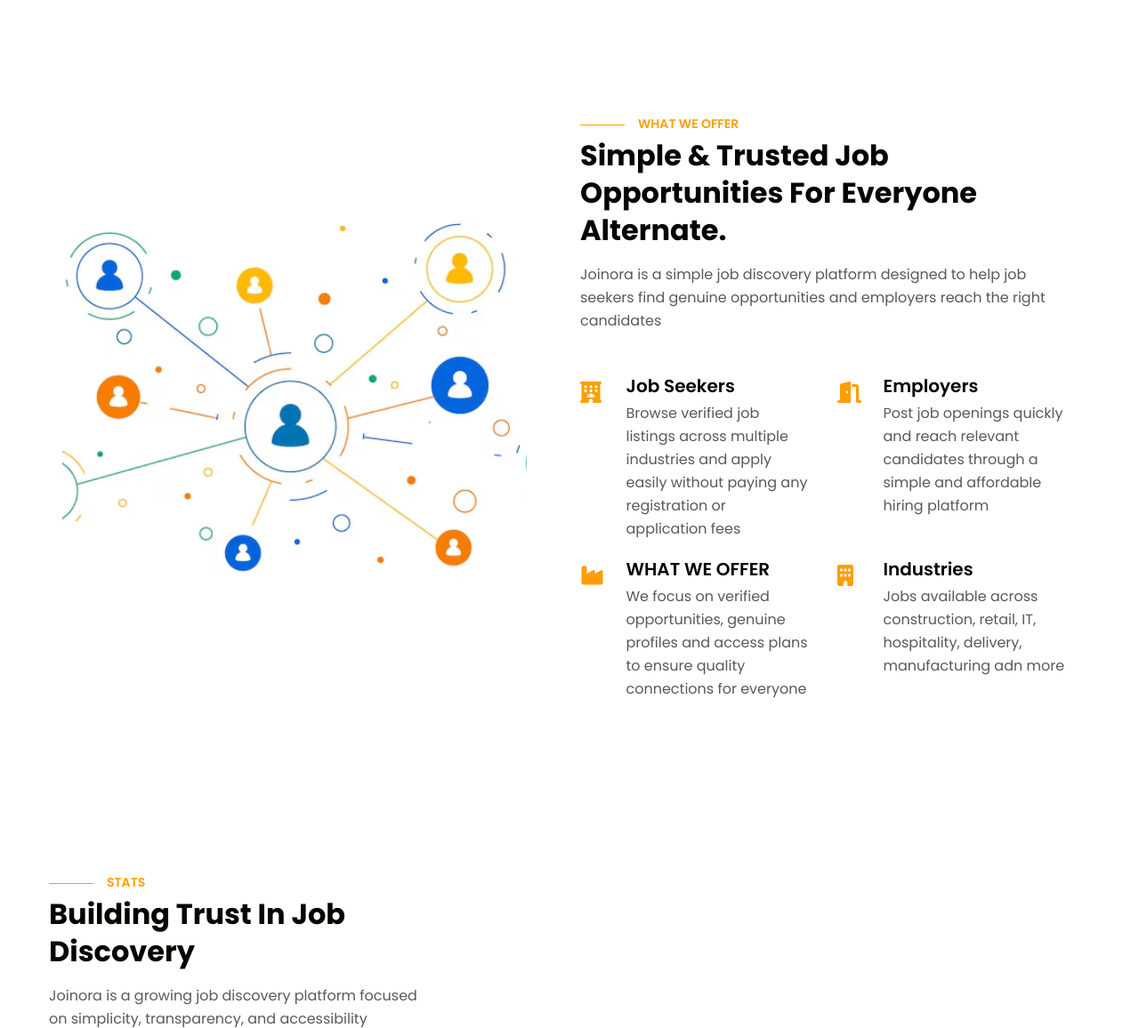
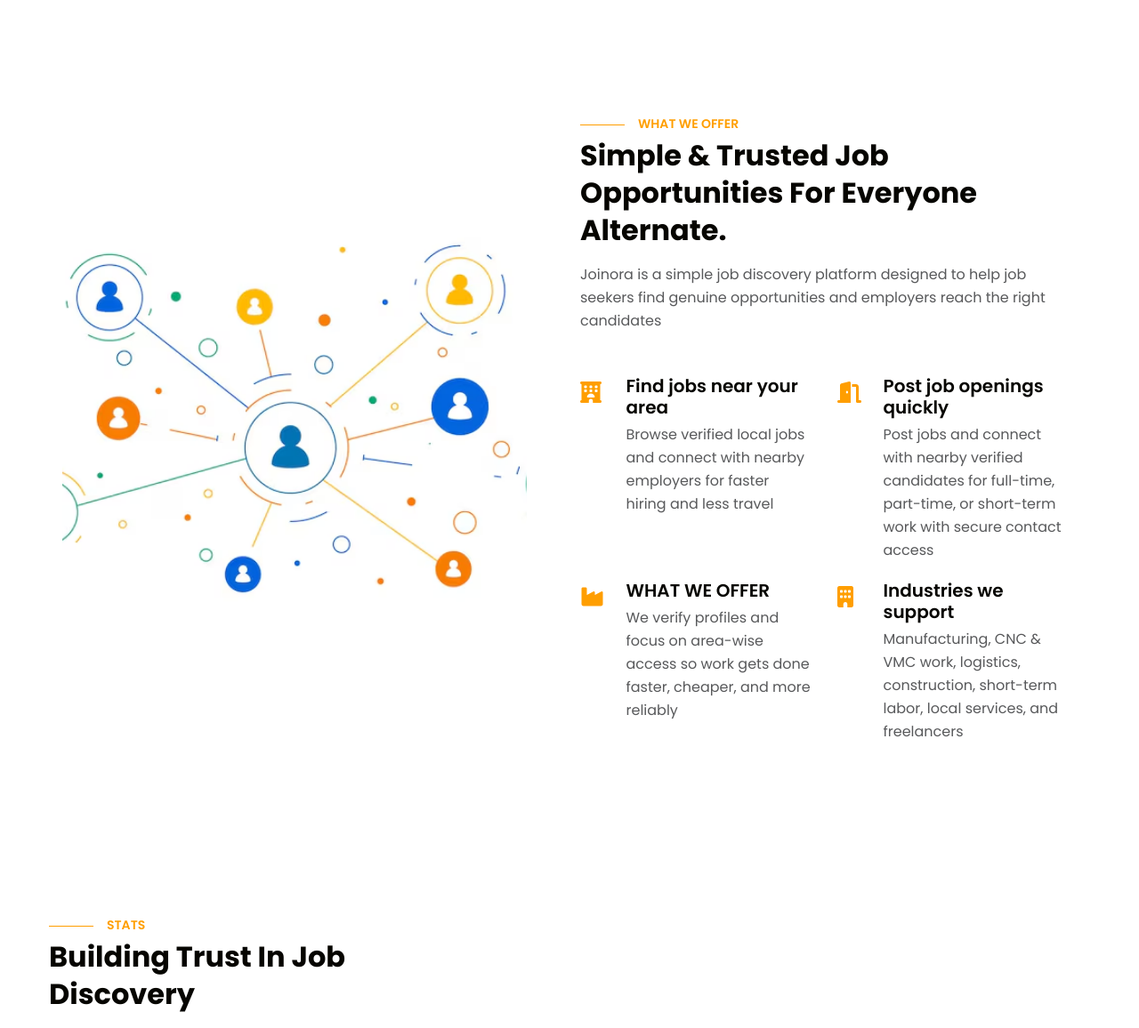
Before and after one commit to ravi-user/joinora, a Django app: page / in a window 1280 px wide. Shown: the part 1353-2509 px from the top of the page at 89% size. Run offline with Django 5.2, Linux system fonts and the light colour scheme; some libraries are stand-ins or nearby versions.

Commit message:
updated what we offer section

```diff
--- a/home/templates/home/index.html
+++ b/home/templates/home/index.html
@@ -533,10 +533,10 @@
                             <select class="form-select" id="user_type_2" name="user_type" required>
                                 <option value="" selected disabled>Select Role & Price</option>
                                 <option value="job_seeker">Job Seeker - ₹99</option>
-                                <option value="joiner">Joiner - ₹149</option>
-                                <option value="part_time">Part Time - ₹199</option>
-                                <option value="employer">Employer - ₹249</option>
-                                <option value="freelancer">Freelancer - ₹249</option>
+                                <option value="joiner">Hourly Worker - ₹149</option>
+                                <option value="freelancer">Freelancer - ₹299</option>
+                                <option value="part_time">Employer / Business - ₹349</option>
+                                <option value="employer">Machine Owner - ₹499</option>
                             </select>
                             <div class="invalid-feedback">
                                 Please select a user type
@@ -791,16 +791,16 @@
                                 <div class="icon-gd"><i aria-hidden="true" class="fas fa-hotel"></i>
                                 </div>
                                 <div class="icon-inf">
-                                    <h5>Job Seekers</h5>
-                                    <p class="text-para">Browse verified job listings across multiple industries and apply easily without paying any registration or application fees </p>
+                                    <h5>Find jobs near your area</h5>
+                                    <p class="text-para">Browse verified local jobs and connect with nearby employers for faster hiring and less travel </p>
                                 </div>
                             </li>
                             <li class="icon-list-item-gd">
                                 <div class="icon-gd"><i aria-hidden="true" class="fas fa-door-open"></i>
                                 </div>
                                 <div class="icon-inf">
-                                    <h5>Employers</h5>
-                                    <p class="text-para">Post job openings quickly and reach relevant candidates through a simple and affordable hiring platform </p>
+                                    <h5>Post job openings quickly</h5>
+                                    <p class="text-para">Post jobs and connect with nearby verified candidates for full-time, part-time, or short-term work with secure contact access </p>
                                 </div>
                             </li>
                             <li class="icon-list-item-gd">
@@ -808,15 +808,15 @@
                                 </div>
                                 <div class="icon-inf">
                                     <h5>WHAT WE OFFER</h5>
-                                    <p class="text-para">We focus on verified opportunities, genuine profiles and access plans to ensure quality connections for everyone </p>
+                                    <p class="text-para">We verify profiles and focus on area-wise access so work gets done faster, cheaper, and more reliably </p>
                                 </div>
                             </li>
                             <li class="icon-list-item-gd">
                                 <div class="icon-gd"><i aria-hidden="true" class="fas fa-building"></i>
                                 </div>
                                 <div class="icon-inf">
-                                    <h5>Industries </h5>
-                                    <p class="text-para">Jobs available across construction, retail, IT, hospitality, delivery, manufacturing adn more </p>
+                                    <h5>Industries we support </h5>
+                                    <p class="text-para">Manufacturing, CNC & VMC work, logistics, construction, short-term labor, local services, and freelancers </p>
                                 </div>
                             </li>
                         </ul>
```
